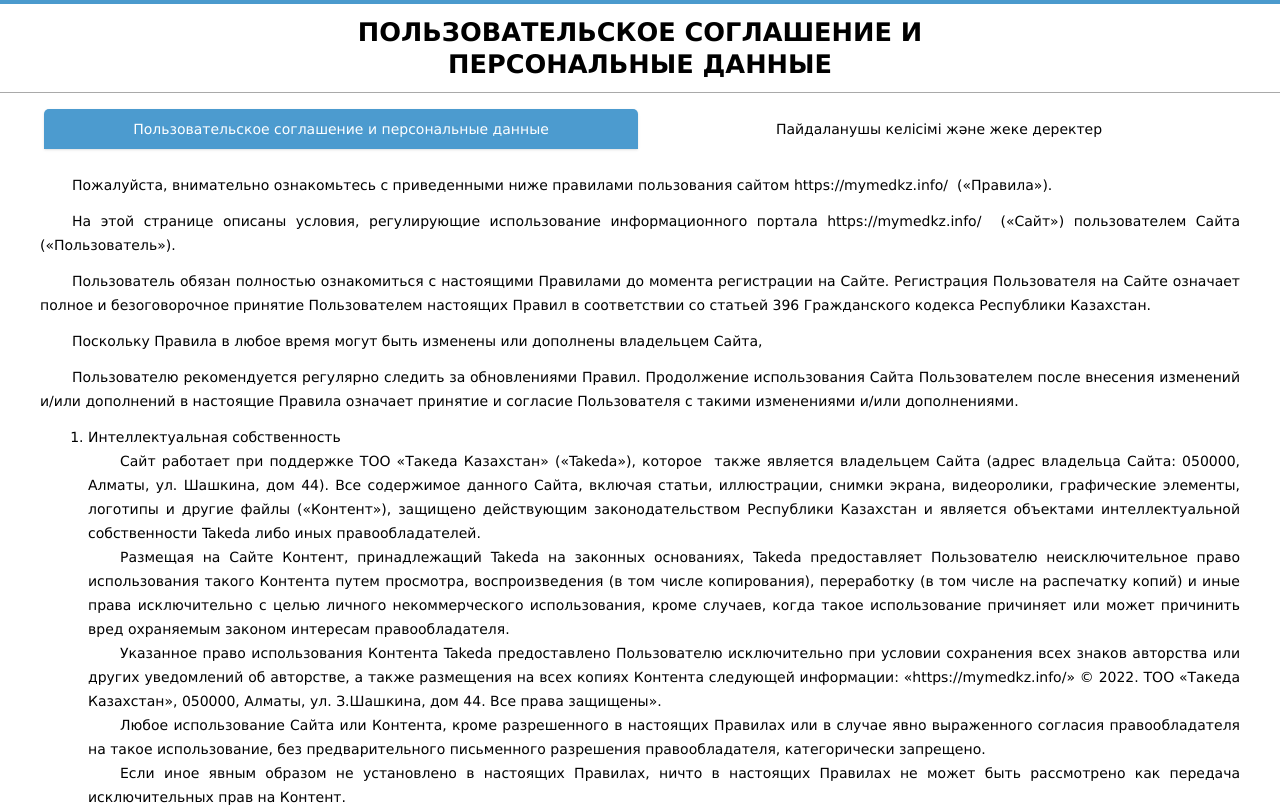
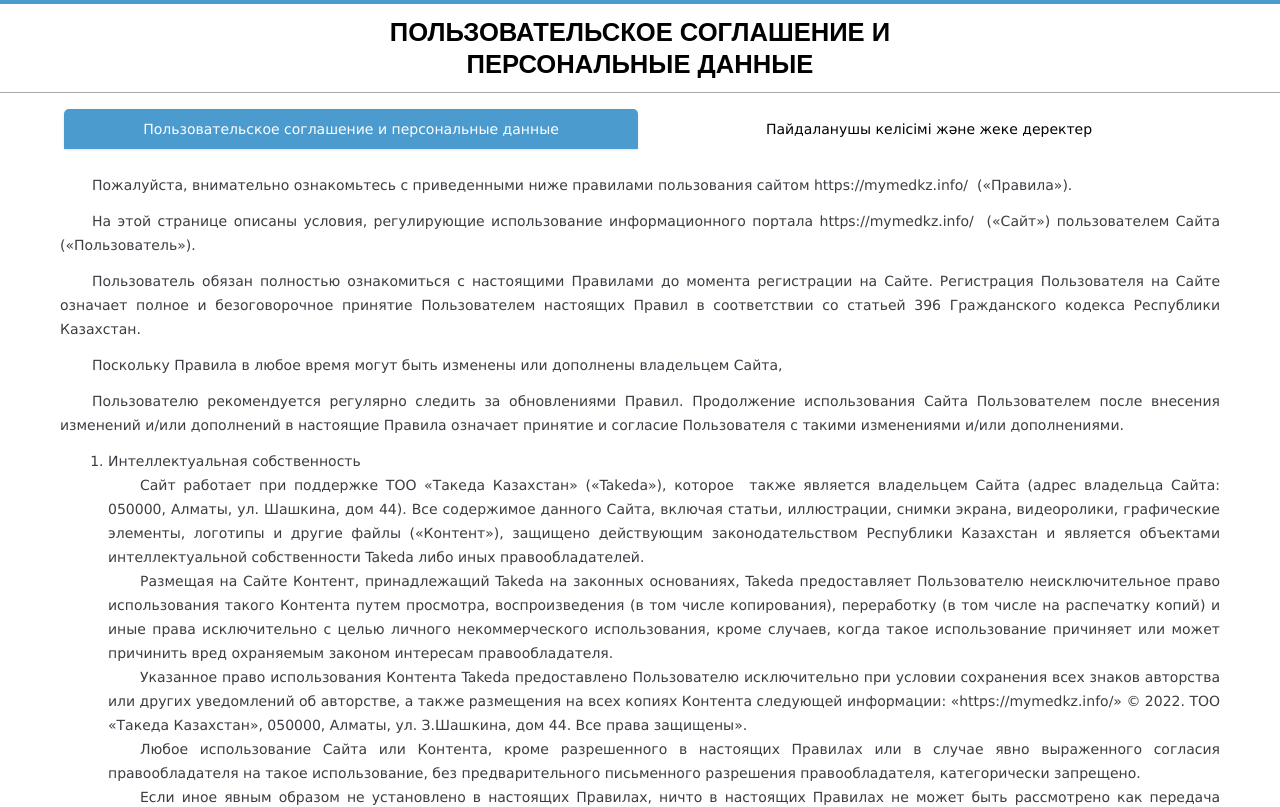
Before and after one commit to mayzelev/mymedkz.info, a React (Vite) app: page /agreement in a window 1280 px wide. Shown: the top 807 px of the page. Built offline with nearby package versions, Linux system fonts and the light colour scheme.

Commit message:
fix styles footer, agreement, form, success

```diff
--- a/src/components/Agreement/Agreement.jsx
+++ b/src/components/Agreement/Agreement.jsx
@@ -1,5 +1,5 @@
 import Footer from '../Footer/Footer';
-import { useState } from 'react';
+import { useEffect, useState } from 'react';
 import { useTranslation } from 'react-i18next';
 
 function classNames(...classes) {
@@ -8,20 +8,27 @@ function classNames(...classes) {
 
 export default function Agreement() {
     const [activeTab, setActiveTab] = useState(0);
-  const { t } = useTranslation();
+    const { t, i18n } = useTranslation();
+
     const tabs = [
         {
             name: 'Пользовательское соглашение и персональные данные',
+            lang: 'ru',
             content: (
                 <div className="flex flex-col gap-3 mb-9 ">
                     <p className="text-justify indent-8">
                         Пожалуйста, внимательно ознакомьтесь с приведенными ниже правилами пользования сайтом&nbsp;
-                        <a href="https://mymedkz.info/">https://mymedkz.info/</a>&nbsp; (&laquo;Правила&raquo;).
+                        <a className="hover:text-mainTextColor" href="https://mymedkz.info/">
+                            https://mymedkz.info/
+                        </a>
+                        &nbsp; (&laquo;Правила&raquo;).
                     </p>
                     <p className="text-justify indent-8">
                         На этой странице описаны условия, регулирующие использование информационного портала&nbsp;
-                        <a href="https://mymedkz.info/">https://mymedkz.info/</a>&nbsp; (&laquo;Сайт&raquo;) пользователем Сайта
-                        (&laquo;Пользователь&raquo;).
+                        <a className="hover:text-mainTextColor" href="https://mymedkz.info/">
+                            https://mymedkz.info/
+                        </a>
+                        &nbsp; (&laquo;Сайт&raquo;) пользователем Сайта (&laquo;Пользователь&raquo;).
                     </p>
                     <p className="text-justify indent-8">
                         Пользователь обязан полностью ознакомиться с настоящими Правилами до момента регистрации на Сайте. Регистрация
@@ -326,16 +333,17 @@ export default function Agreement() {
         },
         {
             name: 'Пайдаланушы келісімі және жеке деректер',
+            lang: 'kz',
             content: (
                 <div className="flex flex-col gap-3 mb-9">
                     <p className="text-justify indent-8">
                         Төменде келтірілген
-                        <a href="https://mymedkz.info/">https://mymedkz.info/</a>&nbsp;сайтын пайдалану қағидаларымен
+                        <a className="hover:text-mainTextColor" href="https://mymedkz.info/"> https://mymedkz.info/</a>&nbsp;сайтын пайдалану қағидаларымен
                         (&laquo;Қағидалар&raquo;) мұқият танысып шығуыңызды өтінеміз.
                     </p>
                     <p className="text-justify indent-8">
                         Бұл парақшада сайтты пайдаланушының (&laquo;Пайдаланушы&raquo;)
-                        <a href="https://mymedkz.info/">https://mymedkz.info/</a>&nbsp;ақпараттық порталын (&laquo;Сайт&raquo;) пайдалануын
+                        <a className="hover:text-mainTextColor" href="https://mymedkz.info/"> https://mymedkz.info/</a>&nbsp;ақпараттық порталын (&laquo;Сайт&raquo;) пайдалануын
                         реттейтін шарттар сипатталған.
                     </p>
                     <p className="text-justify indent-8">
@@ -615,23 +623,33 @@ export default function Agreement() {
         }
     ];
 
+    const handleTabChange = (lang) => {
+        const tabIndex = tabs.findIndex((tab) => tab.lang === lang);
+
+        if (tabIndex !== -1) {
+            setActiveTab(tabIndex);
+            i18n.changeLanguage(lang);
+        } else {
+            console.error('Language not found in tabs:', lang);
+        }
+    };
+
     return (
         <>
-            <div className="w-full mx-auto ">
-                <h1 className="text-[1.6rem] leading-8 mb-0 font-bold uppercase text-black text-center py-3 border-t-4 border-b-[1px] border-solid border-t-borgerColor border-b-dividerColor">
+            <div className="w-full mx-auto text-textColorAgreement">
+                <h1 className="text-[1.6rem] leading-8 mb-0 font-sans font-bold uppercase text-black text-center py-3 border-t-4 border-b-[1px] border-solid border-t-borgerColor border-b-dividerColor">
                     {t('userAgree')} <br />
                     {t('userAgree2')}
                 </h1>
-
-                <div className="flex space-x-1 rounded-xl bg-white-900/20 px-11 pb-6 pt-4">
-                    {tabs.map((tab, index) => (
+                <div className="mx-auto my-0 max-w-[1240px]">
+                    <div className="flex space-x-1 rounded-xl bg-white-900/20 px-11 pb-6 pt-4 ">
+                        {tabs.map((tab, lang) => (
                             <button
-                            key={index}
-                            onClick={() => setActiveTab(index)}
+                                key={lang}
+                                onClick={() => handleTabChange(tab.lang)}
                                 className={classNames(
                                     'w-full rounded-tl-[5px] rounded-tr-[5px] text-black py-2.5 text-sm font-medium leading-5',
-
-                                activeTab === index
+                                    activeTab === lang
                                         ? 'bg-backgroundColorTabs text-white shadow'
                                         : 'text-white-100 hover:bg-backgroundColorTabs hover:text-white'
                                 )}
@@ -641,8 +659,8 @@ export default function Agreement() {
                         ))}
                     </div>
 
-                {/* Контент активної вкладки */}
                     <div className="px-10">{tabs[activeTab].content}</div>
+                </div>
             </div>
             <Footer />
         </>
--- a/src/components/Footer/Footer.jsx
+++ b/src/components/Footer/Footer.jsx
@@ -2,13 +2,16 @@ import { Link } from 'react-router-dom';
 import TakedaLogo from '../../assets/icons/takeda.svg';
 import { useTranslation } from 'react-i18next';
 
-export default function Footer() {
+export default function Footer({ formFooter = false }) {
     const { t } = useTranslation();
 
     return (
         <>
+            {formFooter && (
                 <div className="py-4 bg-white">
-                <p className="text-center font-bold text-[16px] md:text-[16px] lg:text-lg text-mainTextColor pb-2">{t('formFooterInfo')}</p>
+                    <p className="text-center font-bold text-[16px] md:text-[16px] lg:text-lg text-mainTextColor pb-2">
+                        {t('formFooterInfo')}
+                    </p>
                     <p className="text-center font-bold text-[16px] md:text-[16px] lg:text-base text-textColorSecondary ">
                         {t('formFooterQuestionTitle')}{' '}
                         <a className="underline text-mainTextColor" href="mailto:KZ.medinfo@takeda.com">
@@ -18,6 +21,7 @@ export default function Footer() {
                     </p>
                     <p className="text-center font-bold text-base text-textColorSecondary italic">{t('formFooterQuestion')}</p>
                 </div>
+            )}
             <div className="w-auto flex flex-row items-center text-left pt-3 px-4 pb-10 bg-footerMainColor text-white text-sm justify-between">
                 <div className="flex flex-col gap-4">
                     <p className="font-bold text-[16px]">{t('footerLegalInformation')}</p>
@@ -31,7 +35,7 @@ export default function Footer() {
 
                 <div className="flex flex-col items-end gap-2">
                     <p className="font-bold w-full text-right text-[16px]">{t('footerRightsReserved')}</p>
-                    <p className="font-normal w-full text-right ">
+                    <p className="font-normal w-full text-right">
                         VV-MEDMAT-113958 <br /> {t('footerLicenseDate')}
                     </p>
 
--- a/src/components/Layout/DefaultLayout.jsx
+++ b/src/components/Layout/DefaultLayout.jsx
@@ -6,7 +6,7 @@ export default function DefaultLayout({ children }) {
         <div className="flex flex-col min-h-screen">
             <Header />
             <main className="bg-formBackground flex-grow w-full py-[55px] px-0">{children}</main>
-            <Footer />
+            <Footer formFooter={true} />
         </div>
     );
 }
--- a/src/components/Success/Success.jsx
+++ b/src/components/Success/Success.jsx
@@ -7,7 +7,7 @@ export default function Success() {
     return (
         <div className="flex flex-col min-h-screen">
             <Header />
-            <main className="bg-formBackground  my-auto mx-0">
+            <main className="bg-formBackground flex justify-center items-center my-auto mx-0">
                 <div className="py-[55px] px-[20px]">
                     <br />
                     <h2 className="text-[30px] lg:text-[56px] md:text-[30px]  leading-[1.35] font-sans text-mainTextColor font-bold m-0">
--- a/src/i18n.js
+++ b/src/i18n.js
@@ -454,6 +454,7 @@ const resources = {
 i18n.use(LanguageDetector)
     .use(initReactI18next)
     .init({
+        lng: 'ru',
         fallbackLng: 'ru',
         debug: true,
         resources,
--- a/tailwind.config.js
+++ b/tailwind.config.js
@@ -17,7 +17,8 @@ export default {
                 selectTextColor: '#686868',
                 btnBackColor: '#008053',
                 borderTextAreaColor: '#0097d7',
-                textColorSecondary: '#777272'
+            textColorSecondary: '#777272',
+                textColorAgreement: '#3b3d42'
             },
             backgroundImage: {
                 formBackground: 'linear-gradient(90deg, #e6f4f7 0%, #e6f3f0 100%)'
```
Also changed, not shown: src/components/Form/Form.jsx (+19 -15 lines). Lines whose indentation alone changed are shown as unchanged.
